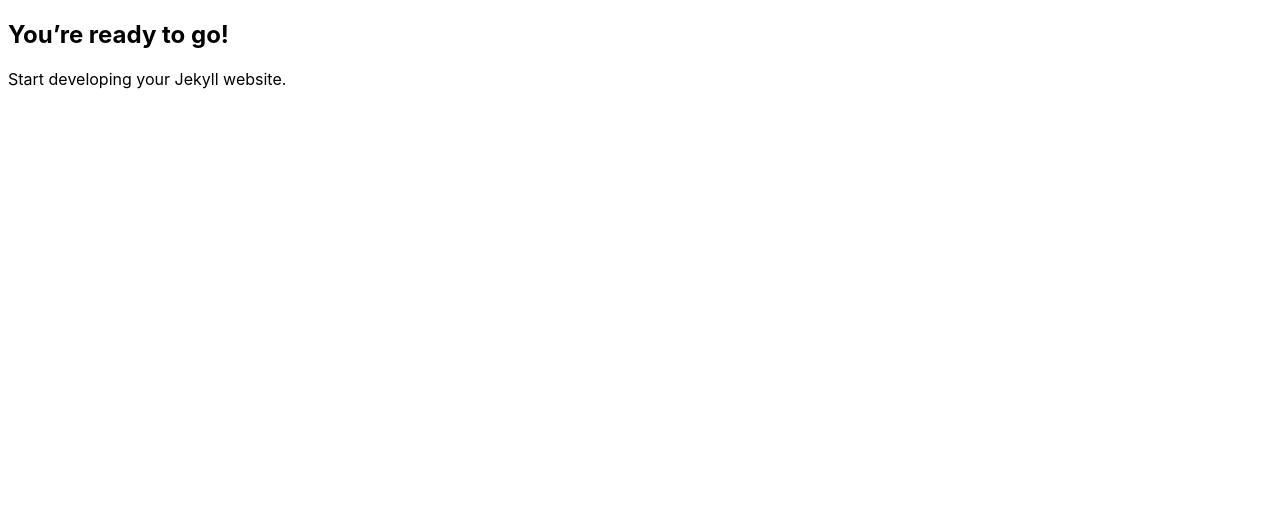
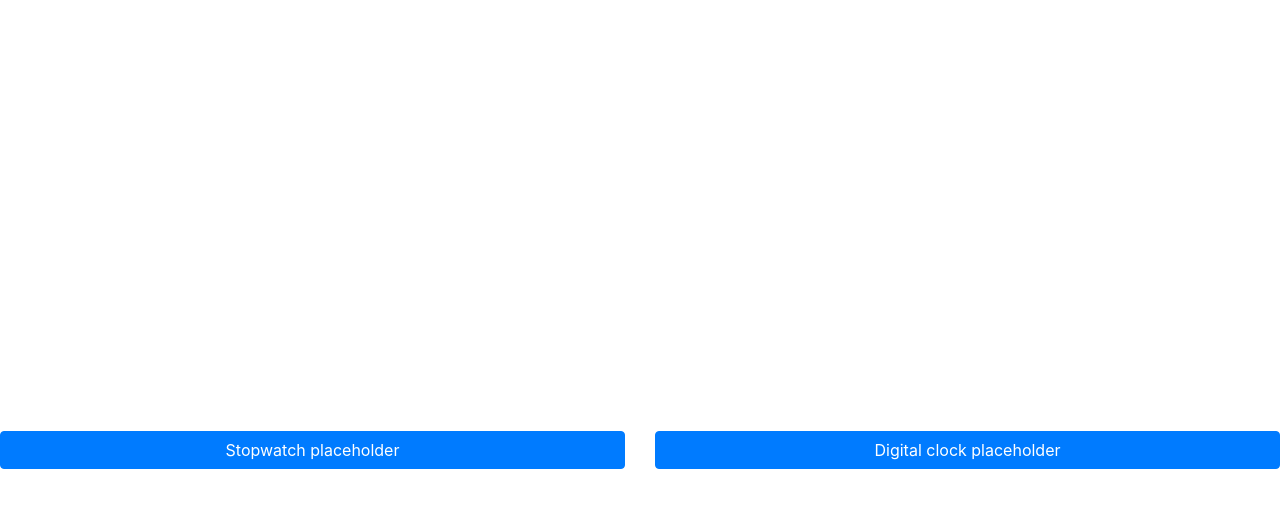
Before and after one commit to mariusmucenicu/ligneJS, a Jekyll site: the page built from index.html, in a window 1280 px wide. Shown: the top 508 px of the page. Built offline with Jekyll 4.4.1, drawn with Linux system fonts in a browser that asks for light colours.

Commit message:
refactor: Use layout template and improve styles

```diff
--- a/_config.yml
+++ b/_config.yml
@@ -1,3 +1,3 @@
 url: "" # the base hostname & protocol for your site, e.g. http://example.com
 baseurl: "" # the subpath of your site, e.g. /blog
-title: "" # the name of your site, e.g. ACME Corp.
+title: "Ligne JS"
--- a/_layouts/default.html
+++ b/_layouts/default.html
@@ -1,12 +1,24 @@
 <!DOCTYPE html>
-<html lang="{{ site.lang | default: "en-US" }}">
+<html class="vh-100" lang="{{ site.lang | default: "en-US" }}">
   <head>
     <meta name="viewport" content="width=device-width, initial-scale=1">
     <meta charset="utf-8">
-    <title>{{ page.title }} - {{ site.title }}</title>
+    <title>
+      {% if page.title %}
+        {{ page.title }} - {{ site.title }}
+      {% else %}
+        {{ site.title }}
+      {% endif %}
+    </title>
+    <link rel="stylesheet"
+          href="https://stackpath.bootstrapcdn.com/bootstrap/4.4.1/css/bootstrap.min.css"
+          integrity="sha384-Vkoo8x4CGsO3+Hhxv8T/Q5PaXtkKtu6ug5TOeNV6gBiFeWPGFN9MuhOf23Q9Ifjh"
+          crossorigin="anonymous">
     <link rel="stylesheet" href="{{ "/assets/css/main.css" | relative_url }}">
   </head>
-  <body>
-    {{ content}}
+  <body class="h-100">
+    <div class="container-liquid h-100">
+      {{ content }}
+    </div>
   </body>
 </html>
--- a/_sass/main.scss
+++ b/_sass/main.scss
@@ -6,4 +6,5 @@
   background: $backgroundColor;
   color: $bodyColor;
   font-family: $bodyFont;
+  min-width: 300px;
 }
--- a/clock.html
+++ b/clock.html
@@ -1 +1,6 @@
+---
+layout: default
+title: Digital Clock
+---
+
 <h1>Coming soon</h1>
--- a/index.html
+++ b/index.html
@@ -1,27 +1,14 @@
-<!DOCTYPE html>
-<html>
-  <head>
-    <title>Ligne JS</title>
-    <meta charset="UTF-8"/>
-    <link rel="stylesheet"
-          href="https://stackpath.bootstrapcdn.com/bootstrap/4.4.1/css/bootstrap.min.css"
-          integrity="sha384-Vkoo8x4CGsO3+Hhxv8T/Q5PaXtkKtu6ug5TOeNV6gBiFeWPGFN9MuhOf23Q9Ifjh"
-          crossorigin="anonymous">
-    <script src="src/index.js"></script>
-  </head>
+---
+layout: default
+---
 
-  <body>
-    <div class="container">
-      <div class="row">
+<div class="row h-100 align-content-center">
   <div class="col-12 col-md-6">
-          <a href="stopwatch.html" class="btn btn-large btn-block btn-primary">
+    <a href="stopwatch.html" class="btn btn-large btn-block btn-primary my-2">
       Stopwatch placeholder</a>
   </div>
   <div class="col-12 col-md-6">
-          <a href="clock.html" class="btn btn-large btn-block btn-primary">
+    <a href="clock.html" class="btn btn-large btn-block btn-primary my-2">
       Digital clock placeholder</a>
   </div>
 </div>
-    </div>
-  </body>
-</html>
--- a/index.md
+++ /dev/null
@@ -1,8 +0,0 @@
----
-layout: default
-title: "Happy Jekylling!"
----
-
-## You're ready to go!
-
-Start developing your Jekyll website.
--- a/stopwatch.html
+++ b/stopwatch.html
@@ -1 +1,6 @@
+---
+layout: default
+title: Stopwatch
+---
+
 <h1>Coming soon</h1>
```
Also changed, not shown: src/index.js (added), src/styles.css (added). Lines whose indentation alone changed are shown as unchanged.
